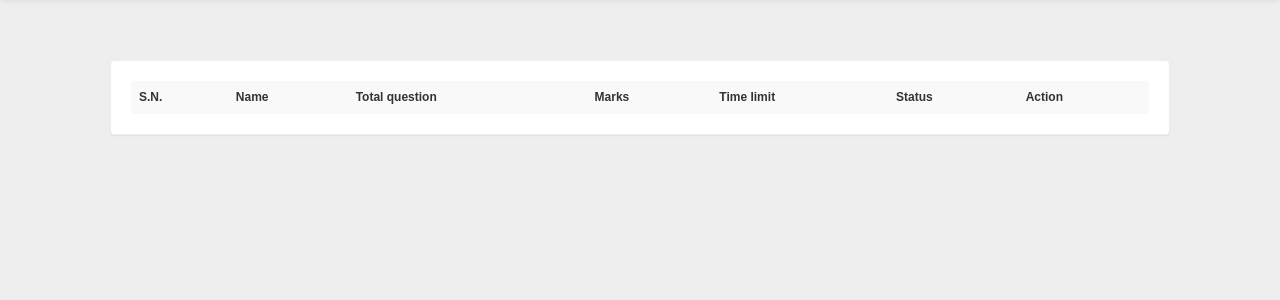
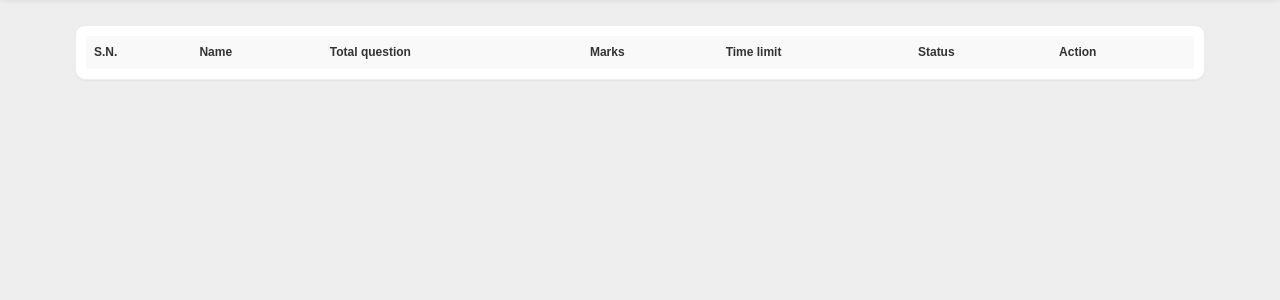
Before and after one commit to misternani/thisisvirus, a PHP site: page /dash.php?q=0 in a window 1280 px wide. Shown: the part 122-422 px from the top of the page. Run offline with PHP 8.4, Linux system fonts and the light colour scheme; the visitor is signed in with stand-in values (Sample User, id 1); data that the repository does not hold is empty; some web fonts are replaced.

Commit message:
Update main.css

```diff
--- a/css/main.css
+++ b/css/main.css
@@ -3,7 +3,7 @@ bg{min-height:540px;}
 .bg1{background:url(../image/bg.jpg);min-height:535px;background-repeat: repeat-x;background-color: #202020;-webkit-background-size:cover;-moz-background-size:cover;-o-background-size:cover;background-size:cover;}
 @font-face {font-family: 'typo';src: url('../fonts/typo.ttf');}
 @font-face {font-family: 'gothic';src: url('../fonts/gothics.ttf');}
-.panel{border-color:#eee;margin:40px;padding:20px;font: 15px "Century Gothic", "Times Roman", sans-serif;}
+.panel{border-color:#eee;margin:5px;padding:10px;font: 15px "Century Gothic", "Times Roman", sans-serif;border-radius:10px;}
 .title{font-family:'typo';}
 .header{background:#202020;height:70px;}
 .logo{font-family:'typo';font-size:35px;color:white;margin:15px;}
```
